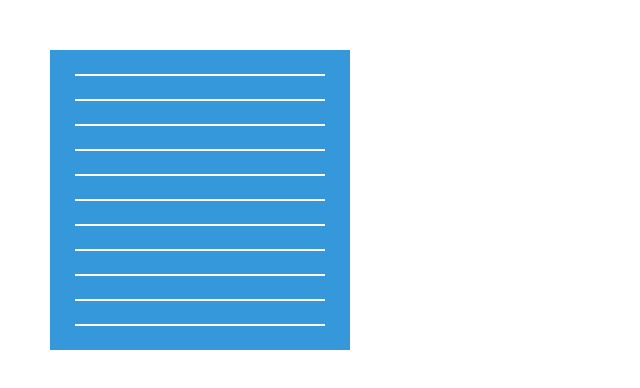
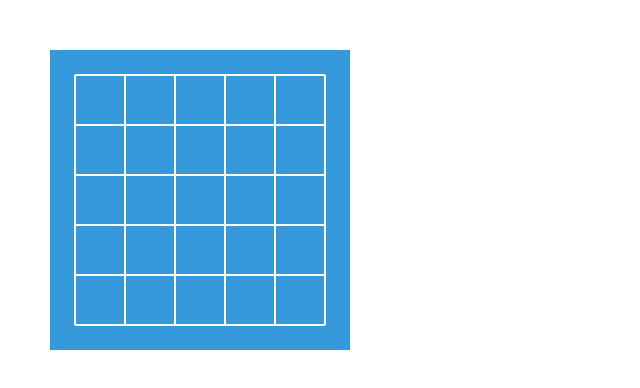
Before and after one commit to EHB-MCT/dev1-exercises-BrikMinnart, a plain HTML site: page index.html in a window 1280 px wide. Shown: the whole page, without its empty margins (0-640 px from the left). Drawn offline with Linux system fonts and the light colour scheme.

Commit message:
3-1-b finished

```diff
--- a/exercises/3-iteration-while/3-1-b.js
+++ b/exercises/3-iteration-while/3-1-b.js
@@ -13,12 +13,12 @@ function draw() {
 }
 
 function drawGrid() {
-    let i = ;
-    while () {
-        let x = ;
+    let i = 75 ;
+    while (i<350) {
+        let x = i ;
         let y = x;
         Utils.drawLine(75, y, 325, y);
         Utils.drawLine(x, 75, x, 325);
-        i = ;
+        i = i + 50 ;
     }
 }
--- a/index.html
+++ b/index.html
@@ -1,7 +1,7 @@
 <html>
 
 <head>
-    <script src="exercises/3-iteration-while/3-1-a.js" type="module"></script>
+    <script src="exercises/3-iteration-while/3-1-b.js" type="module"></script>
     <link rel="stylesheet" type="text/css" href="styles/index.css" />
 </head>
 
```
